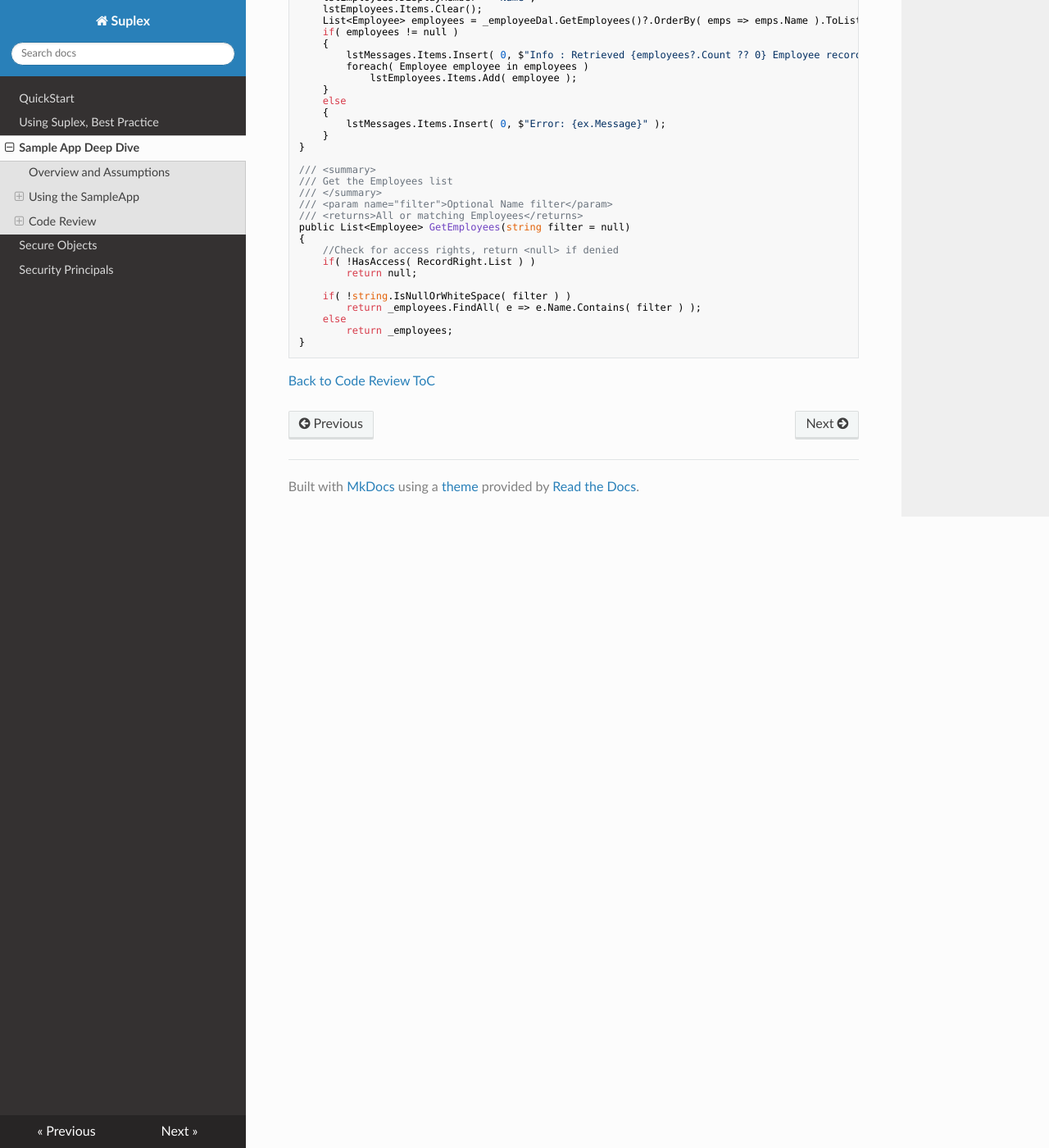
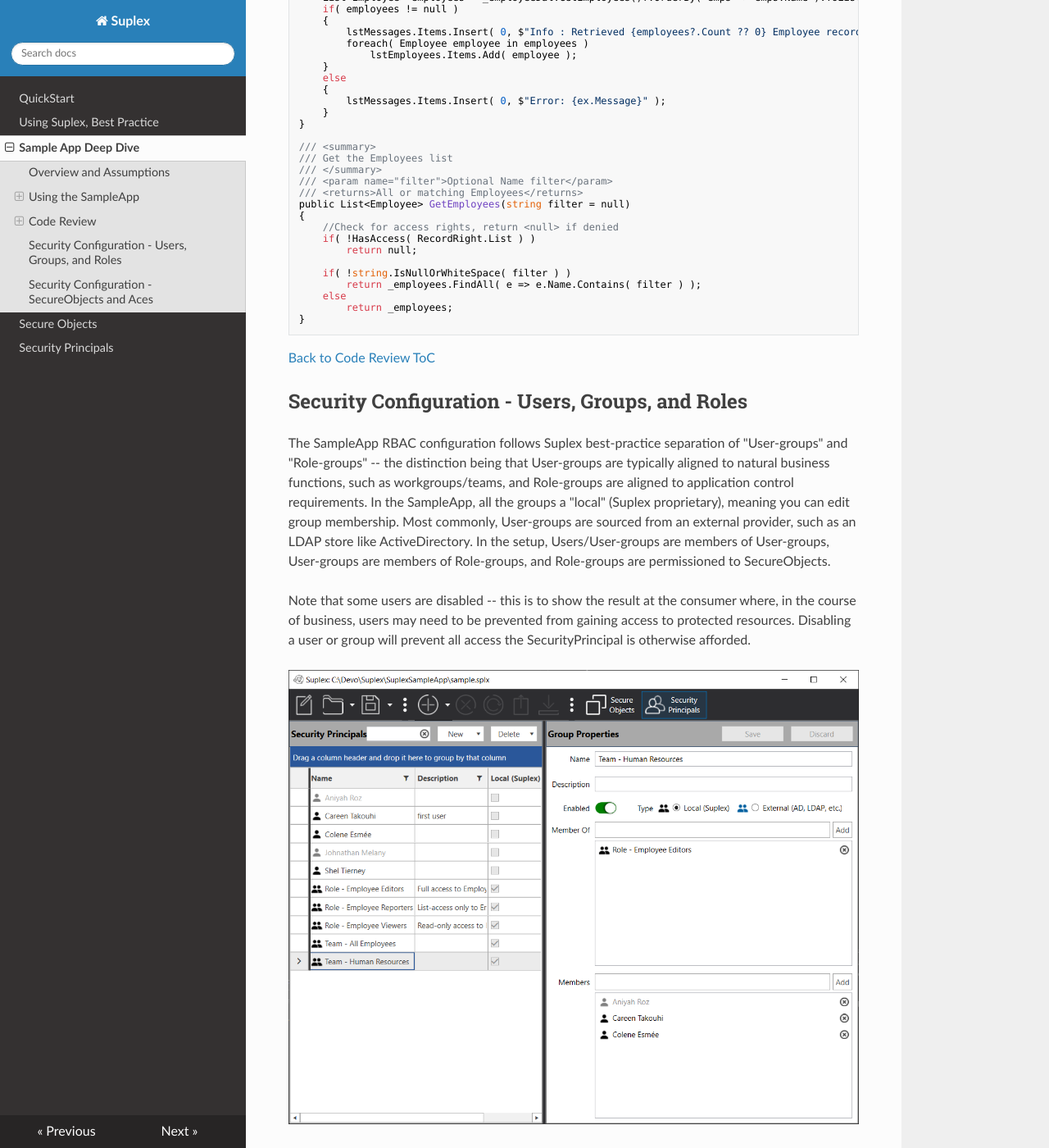
Before and after one commit to SuplexProject/Suplex.Docs, an MkDocs documentation site: the page built from docs/sampleapp.md, in a window 1280 px wide and 1400 px high, scrolled down 8067 px. Shown: the whole window at 82% size. Built offline with MkDocs 1.6.1, drawn with Linux system fonts in a browser that asks for light colours; nearby versions of some CDN libraries; old or Windows-style settings are respelled for this version of MkDocs; some of the changed text lies outside the part shown.

Commit message:
added two Security Configuration sections

````diff
--- a/docs/sampleapp.md
+++ b/docs/sampleapp.md
@@ -340,3 +338,18 @@ public List<Employee> GetEmployees(string filter = null)
 ```
 
 <a href="#code-review">Back to Code Review ToC</a>
+
+## Security Configuration - Users, Groups, and Roles
+
+The SampleApp RBAC configuration follows Suplex best-practice separation of "User-groups" and "Role-groups" -- the distinction being that User-groups are typically aligned to natural business functions, such as workgroups/teams, and Role-groups are aligned to application control requirements.  In the SampleApp, all the groups a "local" (Suplex proprietary), meaning you can edit group membership.  Most commonly, User-groups are sourced from an external provider, such as an LDAP store like ActiveDirectory.  In the setup, Users/User-groups are members of User-groups, User-groups are members of Role-groups, and Role-groups are permissioned to SecureObjects.
+
+Note that some users are disabled -- this is to show the result at the consumer where, in the course of business, users may need to be prevented from gaining access to protected resources.  Disabling a user or group will prevent all access the SecurityPrincipal is otherwise afforded.
+
+![Suplex Sample App Dialogue](img/usersGroups.png "Suplex Sample App Dialogue")
+
+
+## Security Configuration - SecureObjects and Aces
+
+Following Suplex best practices further, few permissions are implemented _directly_.  The SampleApp is notionally oriented toward managing Employee records, which is largely governed by rights to access and modify said records.  As such, permissions are applied at the Employees_Root object and then inherited and converted down the tree.  Revisiting the screenshot from above, note that RecordRights from Employees_Root are converted at the point of consumption to required UIRights.  AceConverters use the resultant security for the source permissions, meaning, whatever RecordRights the user ends up with at runtime, independent of Role, will be converted to a UIRight and applied accordingly.
+
+![Suplex Sample App Dialogue](img/aceConverters.png "Suplex Sample App Dialogue")
````
Also changed, not shown: other parts of docs/sampleapp.md (+0 -2 lines), docs/img/usersGroups.png (added).
